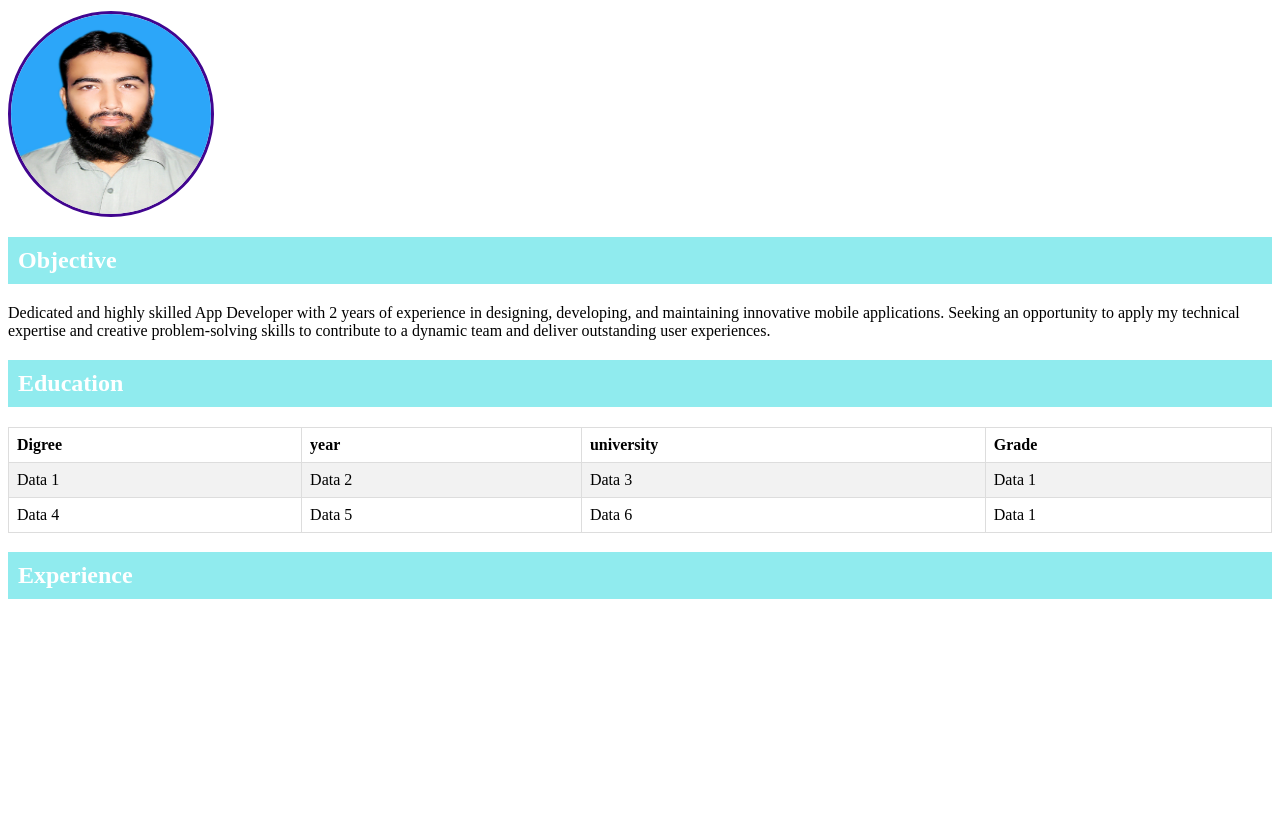
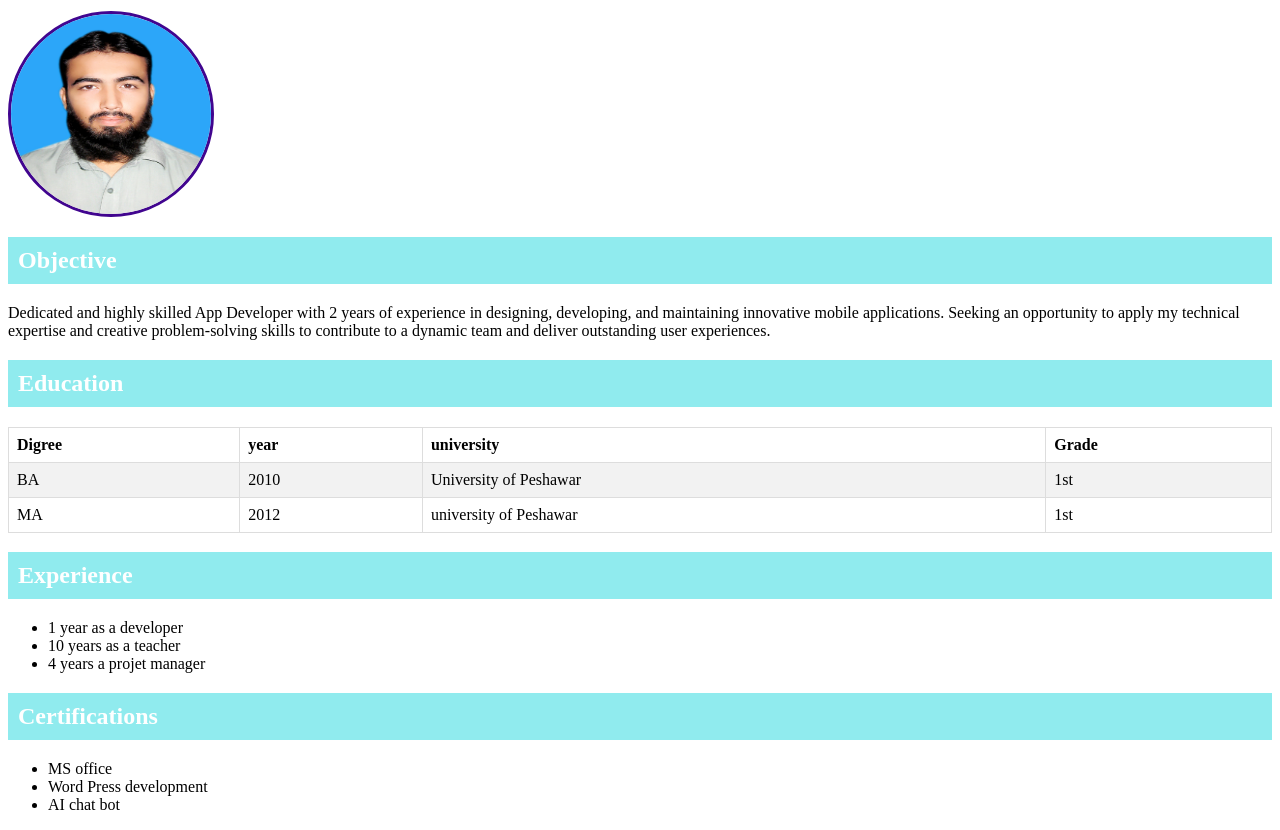
Before and after one commit to gulfamkhan2308/html_day4, a plain HTML site: page index.html in a window 1280 px wide. Shown: the part 89-919 px from the top of the page. Before the commit the page ends 800 px from the top, so only its background shows below. Drawn offline with Linux system fonts and the light colour scheme.

Commit message:
addition 2

```diff
--- a/index.html
+++ b/index.html
@@ -72,20 +72,31 @@
     <th>Grade</th>
   </tr>
   <tr>
-    <td>Data 1</td>
-    <td>Data 2</td>
-    <td>Data 3</td>
-    <td>Data 1</td>
+    <td>BA</td>
+    <td>2010</td>
+    <td>University of Peshawar</td>
+    <td>1st</td>
   </tr>
   <tr>
-    <td>Data 4</td>
-    <td>Data 5</td>
-    <td>Data 6</td>
-    <td>Data 1</td>
+    <td>MA</td>
+    <td>2012</td>
+    <td>university of Peshawar</td>
+    <td>1st</td>
   </tr>
 
 </table>
 
 </body>
 <h2>Experience</h2>
+<ul>
+  <li>1 year as a developer </li>
+  <li>10 years as a teacher </li>
+  <li>4 years a projet manager</li>
+</ul>
+<h2>Certifications</h2>
+<ul>
+  <li>MS office</li>
+  <li>Word Press development</li>
+  <li>AI chat bot</li>
+</ul>
 </html>
```
